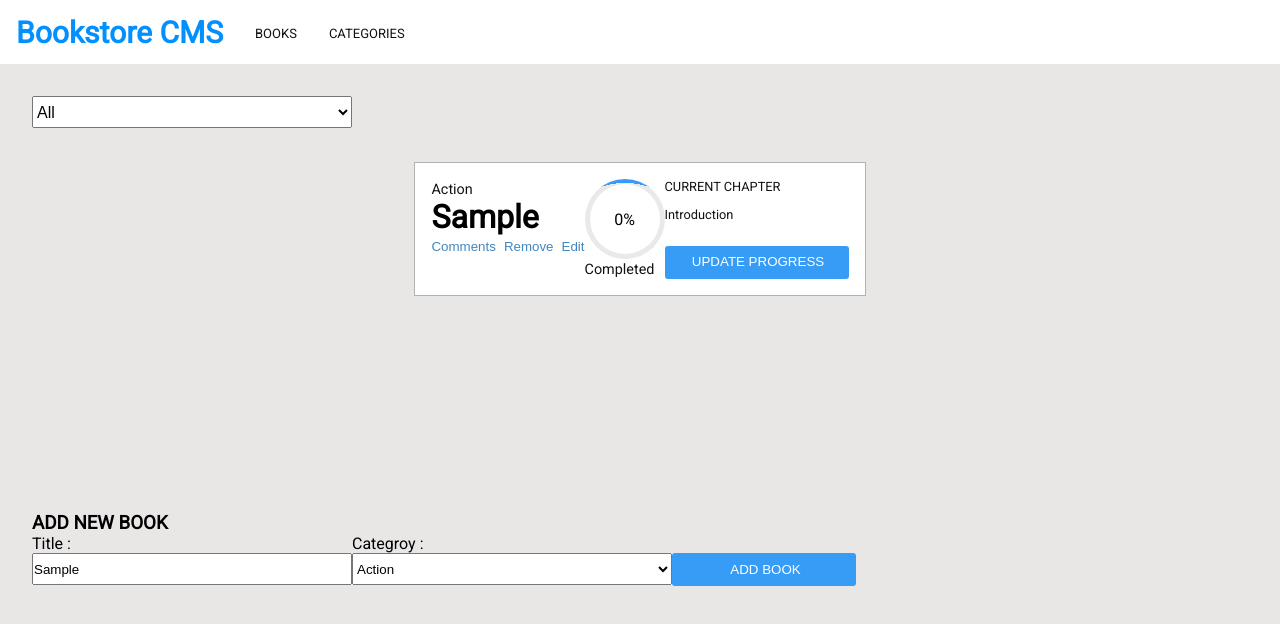
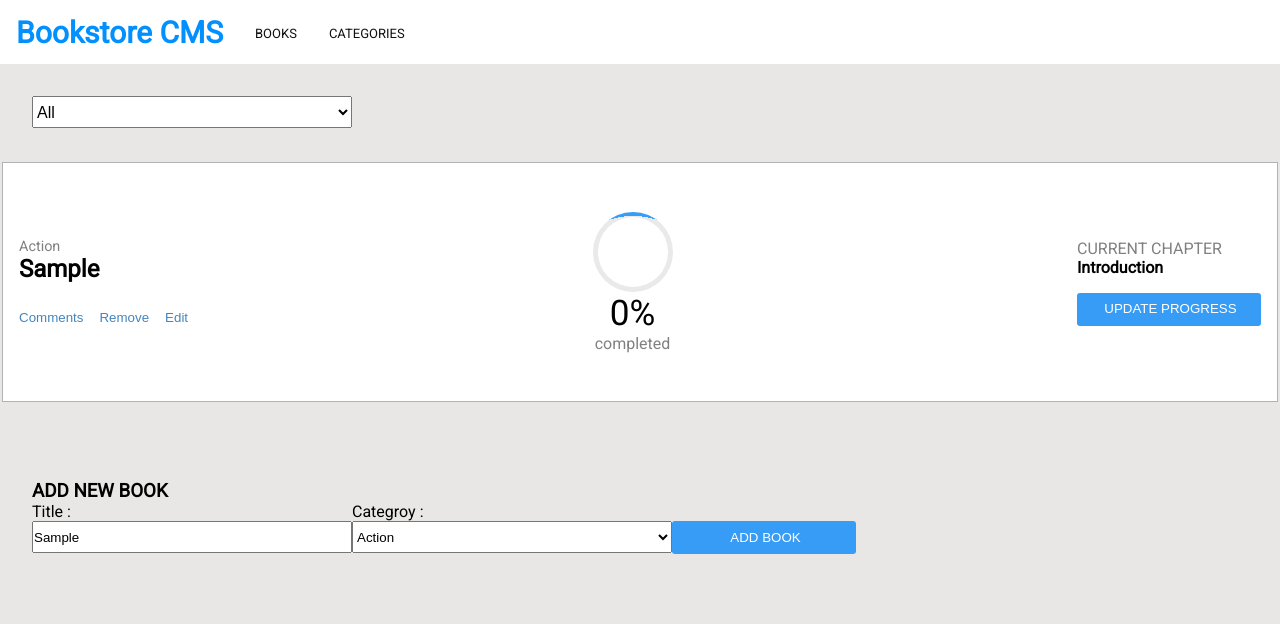
Before and after one commit to ammarkandel/Book-Store-CMS, a React (Create React App) app: page / in a window 1280 px wide. Both pictures are taken after typing "Sample" into the empty fields and a click on the button "ADD BOOK". Shown: the top 624 px of the page. Built offline with nearby package versions, Linux system fonts and the light colour scheme; the HTML template or start-up script is replaced by a standard one.

Commit message:
Add book style

```diff
--- a/src/components/App.css
+++ b/src/components/App.css
@@ -14,3 +14,9 @@ body {
 fieldset {
   border: none;
 }
+
+button {
+  border: none;
+  outline: none;
+  cursor: pointer;
+}
--- a/src/components/Book/Book.js
+++ b/src/components/Book/Book.js
@@ -1,3 +1,4 @@
+/* eslint-disable */
 import PropTypes from 'prop-types';
 import classes from './Book.module.css';
 
@@ -10,9 +11,9 @@ const Book = (props) => {
     <>
       <td className={classes.book_card}>
         <div>
-          <span>{category}</span>
-          <h1>{title}</h1>
-          <ul className={classes.actions_list}>
+          <p>{category}</p>
+          <h2>{title}</h2>
+          <ul>
             <li>
               <button type="button">Comments</button>
             </li>
@@ -24,13 +25,16 @@ const Book = (props) => {
             </li>
           </ul>
         </div>
-        <div className={classes.completed}>
-          <div>0%</div>
-          <span>Completed</span>
+        <div>
+          <div className={classes.oval}></div>
+          <p>
+            <span className={classes.percent}>0%</span>
+            <p>completed</p>
+          </p>
         </div>
-        <div className={classes.progress}>
+        <div className={classes.about_book}>
           <p>CURRENT CHAPTER</p>
-          <p>Introduction</p>
+          <h4>Introduction</h4>
           <button type="button">UPDATE PROGRESS</button>
         </div>
       </td>
--- a/src/components/Book/Book.module.css
+++ b/src/components/Book/Book.module.css
@@ -1,34 +1,39 @@
 .book_card {
-  padding: 1rem;
+  height: 25rem;
   border: 1px solid rgba(0, 0, 0, 0.3);
   background-color: white;
+  margin-bottom: 0.5rem;
+  padding: 1rem;
   display: flex;
+  flex-direction: column;
   justify-content: space-between;
+  align-items: center;
 }
 
-.book_card span {
+.book_card div:first-child p {
   font-size: 0.9rem;
-  color: #121212;
+  color: gray;
 }
 
-.actions_list button {
+.book_card div:first-child button {
   background: none;
-  border: none;
-  outline: none;
-  cursor: pointer;
   color: #4386bf;
 }
 
-.actions_list li {
+.book_card ul {
+  margin-top: 1.5rem;
+}
+
+.book_card li {
   display: inline-block;
   list-style-type: none;
 }
 
-.actions_list li:not(:last-child) {
-  margin-right: 8px;
+.book_card li:not(:last-child) {
+  margin-right: 1rem;
 }
 
-.completed div:first-child {
+.oval {
   width: 80px;
   height: 80px;
   border: double 5px transparent;
@@ -36,35 +41,36 @@
   background-image: linear-gradient(white, white), radial-gradient(circle at bottom, rgba(201, 201, 201, 0.4) 85%, #379cf6 15%);
   background-origin: border-box;
   background-clip: content-box, border-box;
-  display: flex;
-  justify-content: center;
-  align-items: center;
 }
 
-.progress p {
-  color: #121212;
-  font-size: 0.8rem;
+.oval + p {
+  text-align: center;
+  color: gray;
 }
 
-.progress p:first-child {
-  margin-bottom: 0.8rem;
+.percent {
+  font-size: 2.2rem;
+  color: black;
 }
 
-.progress button {
-  margin-top: 1.5rem;
+.about_book p {
+  color: gray;
+  font-size: 1rem;
+}
+
+.about_book button {
+  margin-top: 1rem;
   width: 184px;
   height: 33px;
   padding: 7px 19px 8px 22px;
   border-radius: 3px;
   background-color: #379cf6;
   color: white;
-  border: none;
-  outline: none;
-  cursor: pointer;
 }
 
-@media (max-width: 992px) {
+@media (min-width: 992px) {
   .book_card {
-    flex-direction: column;
+    flex-direction: row;
+    height: 15rem;
   }
 }
--- a/src/containers/BooksList.js
+++ b/src/containers/BooksList.js
@@ -1,3 +1,4 @@
+/* eslint-disable */
 import { useSelector, useDispatch } from 'react-redux';
 import Book from '../components/Book/Book';
 import { bookSliceActions } from '../store/storeSlices/bookSlice';
@@ -25,9 +26,10 @@ const BooksList = () => {
   return (
     <>
       <CategoryFilter changeHandler={categoryChangeHandler} />
-      <table className={classes.books_container}>
+      <div className={classes.list_container}>
+        <table>
           <tbody>
-          <tr>
+            <tr className={classes.books_list}>
               {booksData.map((item) => (
                 <Book
                   key={item.id}
@@ -40,6 +42,7 @@ const BooksList = () => {
             </tr>
           </tbody>
         </table>
+      </div>
     </>
   );
 };
--- a/src/containers/BooksList.module.css
+++ b/src/containers/BooksList.module.css
@@ -1,7 +1,10 @@
-.books_container {
+.books_list,
+.list_container {
   display: flex;
   flex-direction: column;
-  align-items: center;
-  height: 20rem;
+}
+
+.list_container {
+  height: 18rem;
   overflow-y: scroll;
 }
```
Lines whose indentation alone changed are shown as unchanged.
